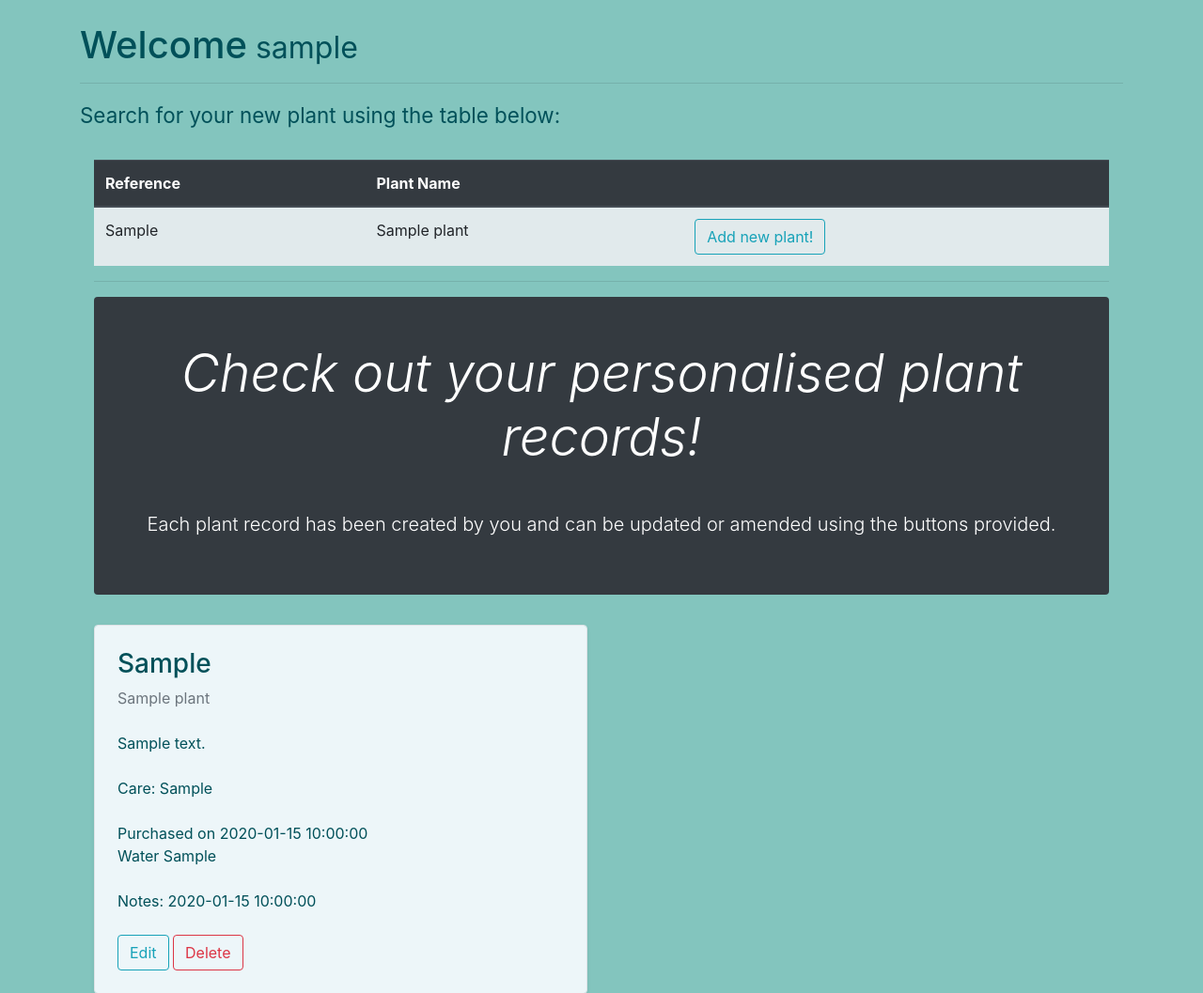
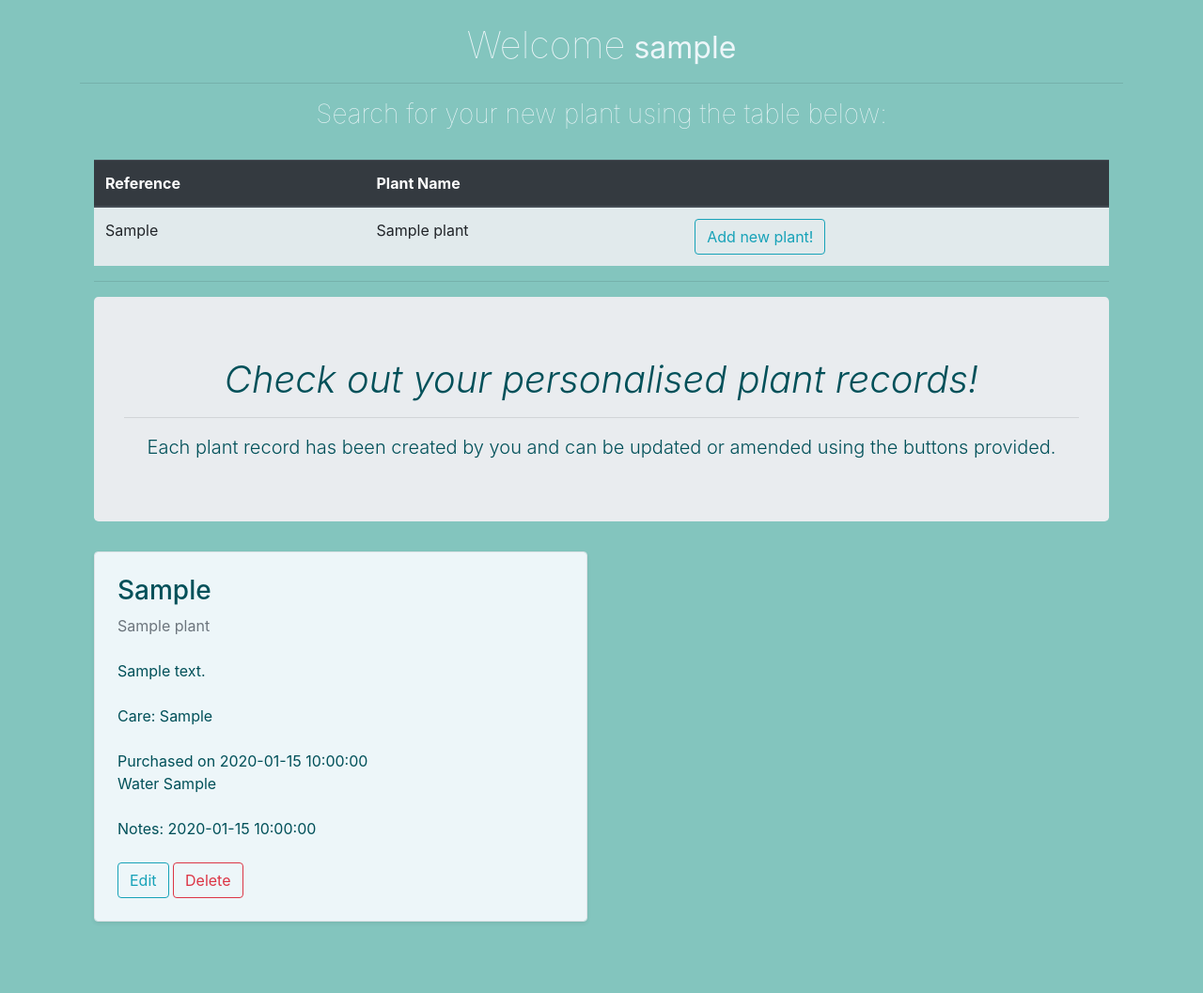
Before and after one commit to Liz94688/test_forFlourish, a Flask app: page /user_account in a window 1280 px wide. Shown: the part 77-1134 px from the top of the page at 94% size. After the commit the page ends 1058 px from the top, so only its background shows below. Run offline with Flask 2, Linux system fonts and the light colour scheme; the visitor is signed in with stand-in values (Sample User, id 1); a database or web service that is not in the repository returns one stand-in record (values such as "Sample title"); some libraries are stand-ins or nearby versions.

Commit message:
Styling started on user_account

```diff
--- a/static/main.css
+++ b/static/main.css
@@ -4,6 +4,10 @@
 body {
     background-color: #83C5BE;
     color: #005059;
+}
+
+.alert {
+    text-align: center;
 }
 
 /* Navbar */
@@ -23,6 +27,7 @@ body {
     background-color: #EDF6F9;
     border-radius: 1.1rem;
     margin-top: 1.5rem;
+    display: flex;
 }
 
 .jumbotron-welcome h1 {
@@ -94,14 +99,44 @@ body {
 }
 
 /* User Account */
-
-
-/* Styling the jumbatron for the user_account */
-h1.display-4 font-italic {
-    font-style: italic!important;
+.user-account-header h1 {
+    color: #EDF6F9;
+    font-weight: 100;
+    text-align: center;
 }
 
-/* Styling each plant record */
+.user-account-info h3 {
+    color: #EDF6F9;
+    font-weight: 100;
+    margin-left: 15px;
+    margin-right: 15px;
+    text-align: center;
+}
+
+/* Plant Table */
+
+/* Jumbotron */
+.jumbotron-record-intro {
+    background-color: #EDF6F9;
+    border-radius: 1.1rem;
+    margin-top: 1.5rem;
+}
+
+.jumbotron-record-info h1 {
+    text-align: center;
+    font-style: italic;
+    font-weight: 300;
+    line-height: 1.2;
+}
+
+.jumbotron-record-info p {
+    text-align: center;
+    font-size: 1.25rem;
+    font-weight: 300;
+    margin-bottom: 0rem;
+}
+
+/* Plant Records */
 .table {
     background-color: #EDF6F9;
 }
@@ -114,8 +149,6 @@ h1.display-4 font-italic {
     background-color: #006D77;
 }
 
-
-
 /* Add Plant */
 
 /* Edit Plant */
--- a/templates/login_user.html
+++ b/templates/login_user.html
@@ -11,7 +11,7 @@
 		<fieldset class="form-group">
 			<div class="form-group">
 				<label>Username</label>
-				<input type="text" name="username" class="form-control" required autofocus>
+				<input type="text" name="username" class="form-control" required>
             </div>
 				<div class="form-group">
 					<label>Password</label>
--- a/templates/user_account.html
+++ b/templates/user_account.html
@@ -1,9 +1,13 @@
 {% extends 'base.html' %}
 {% block content %}
 <br>
-<h1>Welcome<small> {{session.username}}</small></h1>
+<div class="container user-account-header">
+	<h1>Welcome<small> {{session.username}}</small></h1>
+</div>
 <hr>
-<h3><small>Search for your new plant using the table below:</small></h3>
+<div class="container user-account-info">
+	<h3>Search for your new plant using the table below:</h3>
+</div>
 <br>
 <div class="container">
 	<!-- Table listing plant collection -->
@@ -29,11 +33,11 @@
 	<hr>
 
 	<!-- User Plant Record Heading -->
-	<div class="jumbotron p-4 p-md-5 text-center text-white rounded bg-dark">
+	<div class="jumbotron jumbotron-record-info">
 		<div class="col-12 px-0">
-			<h1 class="display-4 font-italic">Check out your personalised plant records!</h1>
-			<br>
-			<p class="lead my-1 p-2">Each plant record has been created by you and can be
+			<h1>Check out your personalised plant records!</h1>
+			<hr>
+			<p>Each plant record has been created by you and can be
 				updated or amended using the buttons provided.</p>
 		</div>
 	</div>
@@ -42,7 +46,8 @@
 	<div class="row mb-2">
 		{% for record in records %}
 		<div class="col-md-6">
-			<div class="row no-gutters border rounded overflow-hidden flex-md-row mb-4 shadow-sm h-md-250 position-relative">
+			<div
+				class="row no-gutters border rounded overflow-hidden flex-md-row mb-4 shadow-sm h-md-250 position-relative">
 				<div class="col p-4 d-flex flex-column position-static">
 					<h3 class="mb-2">{{record.plant.plant_reference}}</h3>
 					<div class="mb-4 text-muted">{{record.plant.plant_name}}</div>
```
